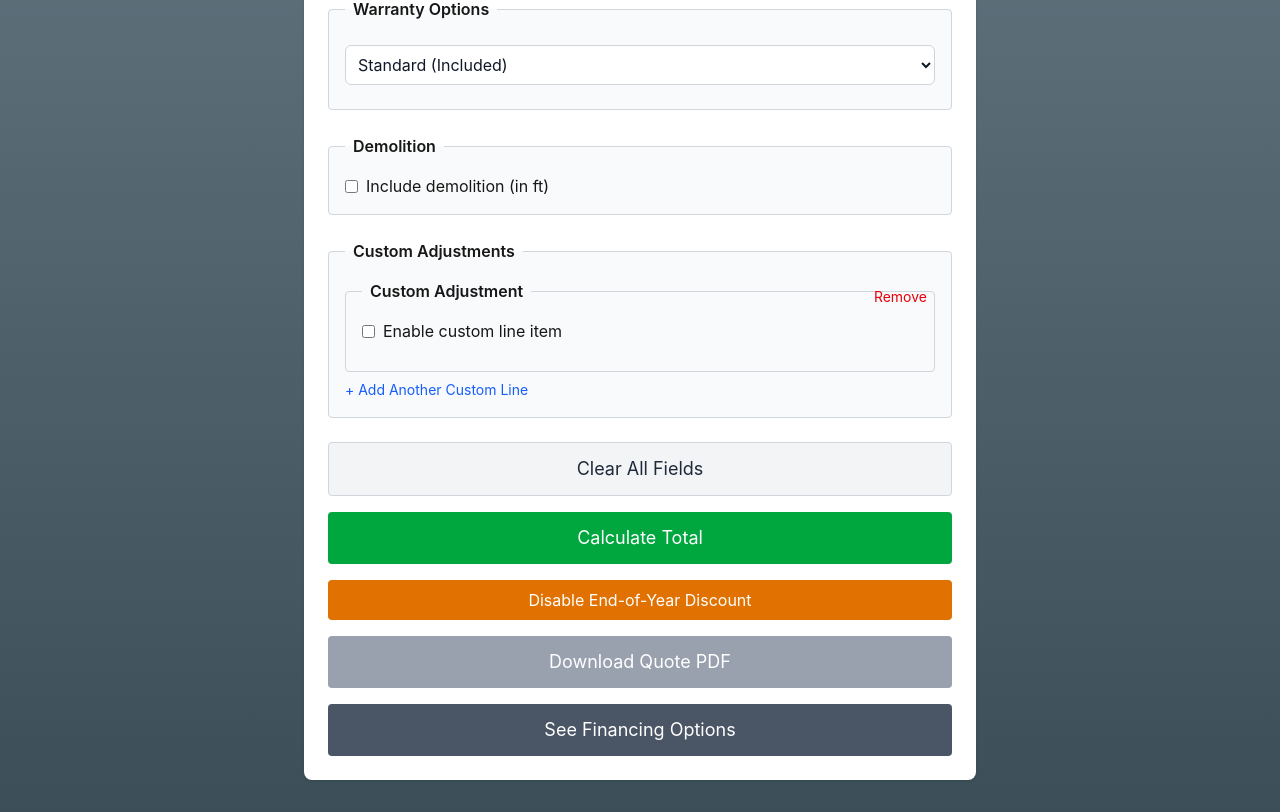
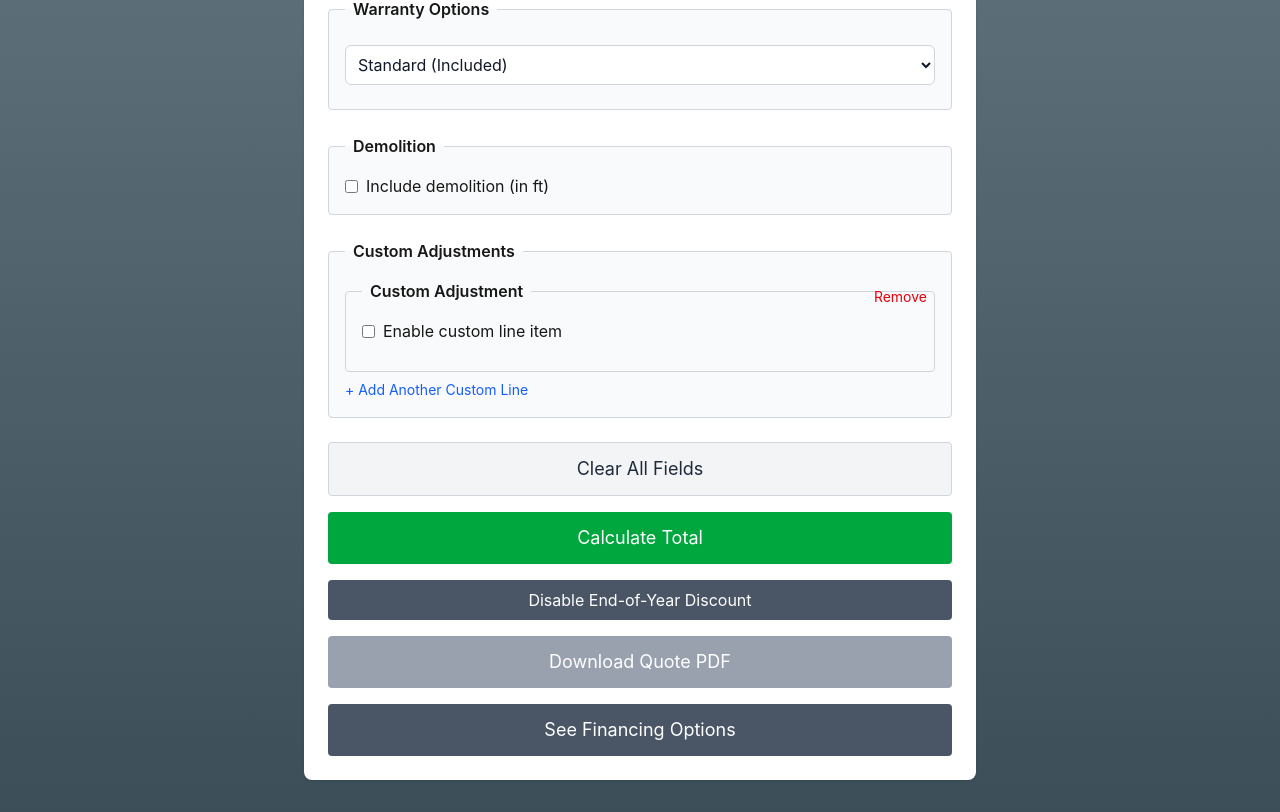
Before and after one commit to stgrky/d2d-sales-calculator, a Next.js app: page / in a window 1280 px wide. Shown: the part 2248-3060 px from the top of the page. Built offline with nearby package versions, Linux system fonts and the light colour scheme.

Commit message:
Button color change

```diff
--- a/src/app/page.tsx
+++ b/src/app/page.tsx
@@ -1428,7 +1428,7 @@ doc.save(filename);
     }}
     className={`w-full py-2 mt-4 rounded text-white ${
       discountActive
-        ? "bg-amber-600 hover:bg-amber-700"
+        ? "bg-gray-600 hover:bg-gray-700"
         : "bg-gray-400 hover:bg-gray-500"
     }`}
   >
```
Also changed, not shown: public/sw.js (+1 -1 lines).
